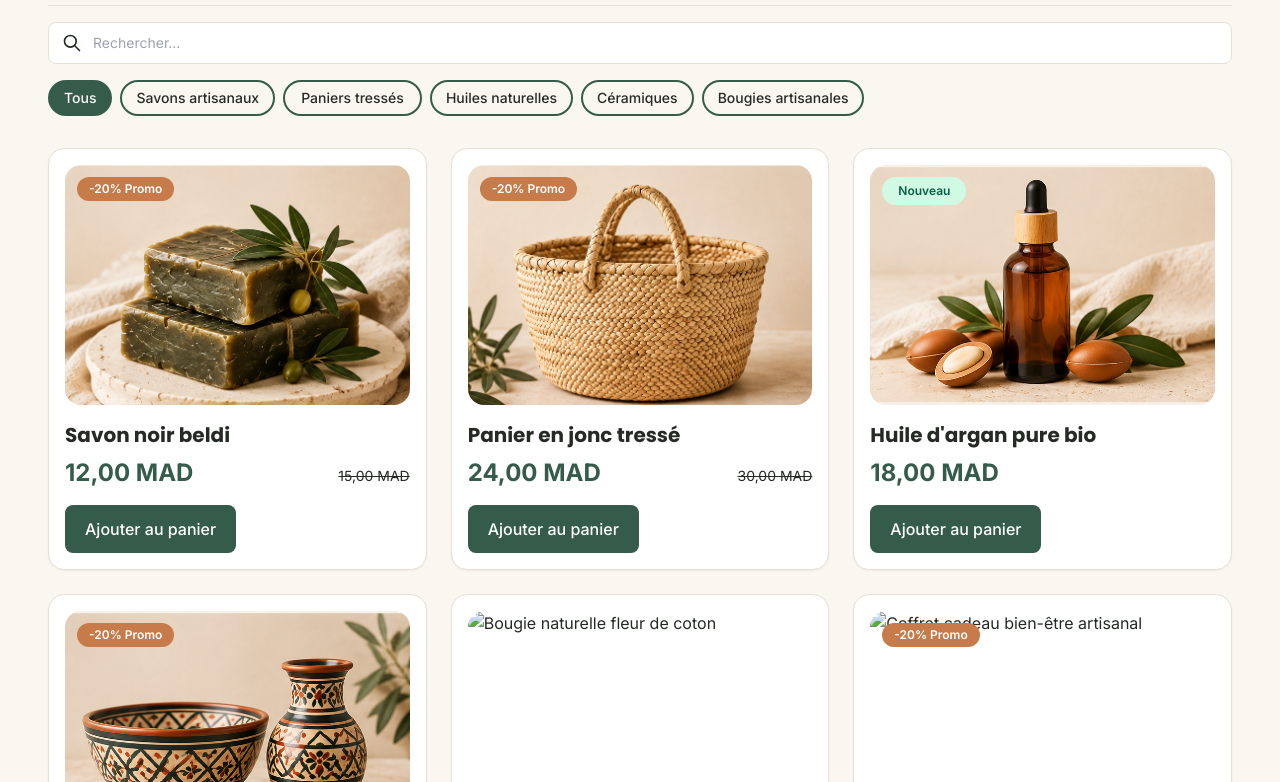
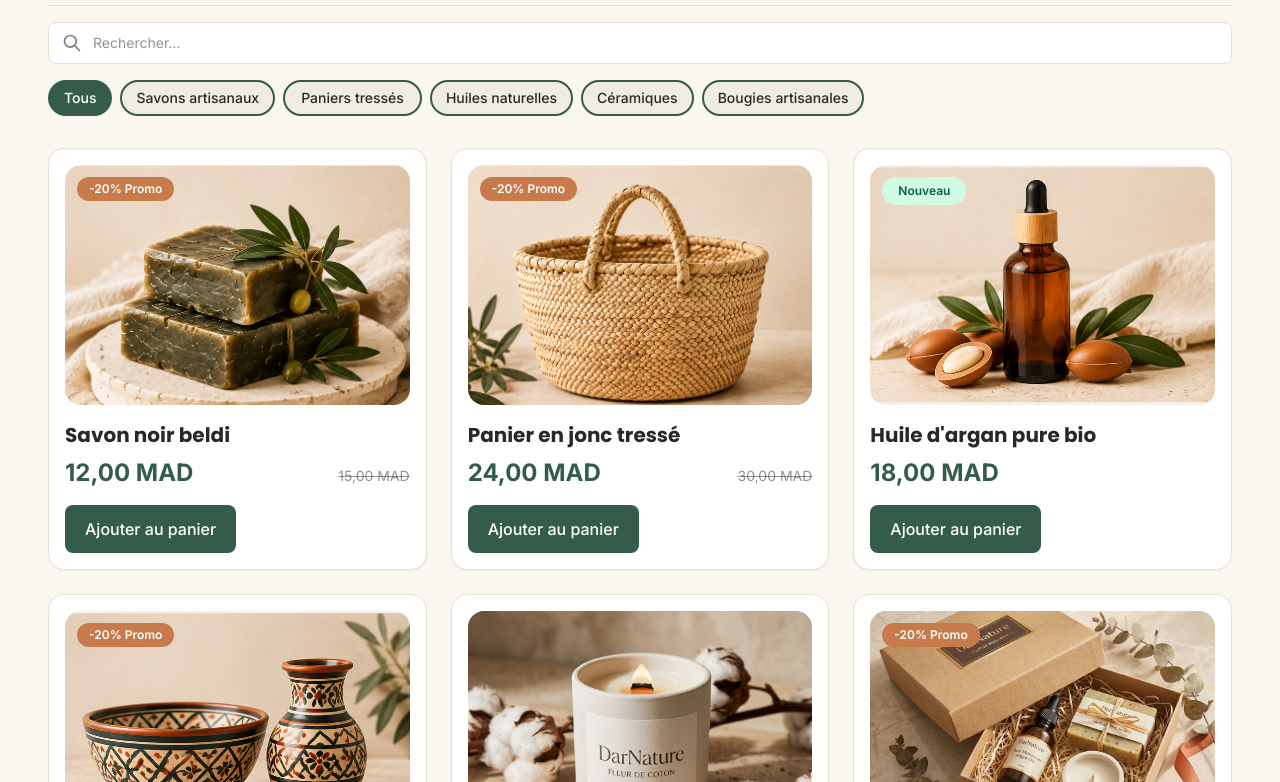
Before and after one commit to essaadicharaf/Brief-2-Plateforme-e-commerce, a website: page catalogue.html in a window 1280 px wide. Shown: the part 189-971 px from the top of the page. Drawn offline with Linux system fonts and the light colour scheme; files whose address does not match are found by name.

Commit message:
fix(config): fix syntax error in tailwind.config.js and rebuild output.css

```diff
--- a/catalogue.html
+++ b/catalogue.html
@@ -198,7 +198,7 @@
                     <article class="bg-white rounded-lg p-md shadow-sm border border-surface flex flex-col justify-between">
                         <div>
                             <div class="relative bg-surface/40 rounded-lg h-56 md:h-60 w-full overflow-hidden flex items-center justify-center">
-                                <img src="images/Bougie fleur de coton.jpg" alt="Bougie naturelle fleur de coton" class="w-full h-full object-cover" />
+                                <img src="images//Bougie-fleur-de coton.jpg" alt="Bougie naturelle fleur de coton" class="w-full h-full object-cover" />
                             </div>
                             <h2 class="font-heading font-bold text-lg md:text-xl text-text mt-4 leading-tight">Bougie fleur de coton</h2>
                             <div class="flex items-baseline justify-between mt-2">
@@ -217,7 +217,7 @@
                     <article class="bg-white rounded-lg p-md shadow-sm border border-surface flex flex-col justify-between">
                         <div>
                             <div class="relative bg-surface/40 rounded-lg h-56 md:h-60 w-full overflow-hidden flex items-center justify-center">
-                                <img src="images/Coffret cadeau bien-être.jpg" alt="Coffret cadeau bien-être artisanal" class="w-full h-full object-cover" />
+                                <img src="images/Coffret-cadeau-bien-être.jpg" alt="Coffret cadeau bien-être artisanal" class="w-full h-full object-cover" />
                                 <span class="absolute top-3 left-3 bg-secondary text-white text-xs font-semibold px-3 py-1 rounded-full shadow-xs">-20% Promo</span>
                             </div>
                             <h2 class="font-heading font-bold text-lg md:text-xl text-text mt-4 leading-tight">Coffret cadeau bien-être</h2>
--- a/tailwind.config.js
+++ b/tailwind.config.js
@@ -1,85 +1,39 @@
 /** @type {import('tailwindcss').Config} */
 module.exports = {
-<<<<<<< HEAD
-    content: ["./*.html"],
-    theme: {
-        screens: {
-            sm: "375px",
-            md: "768px",
-            lg: "1280px",
-        },
-        extend: {
-            colors: {
-                primary: {
-                    DEFAULT: "var(--color-primary)",
-                    hover: "#24372D",
-                },
-                secondary: "var(--color-secondary)",
-                background: "var(--color-background)",
-                surface: "var(--color-surface)",
-                text: "var(--color-text)",
-            },
-            fontFamily: {
-                heading: ["var(--font-heading)", "sans-serif"],
-                body: ["var(--font-body)", "sans-serif"],
-            },
-            fontSize: {
-                small: "var(--font-size-small)",
-                body: "var(--font-size-body)",
-                heading: "var(--font-size-heading)",
-            },
-            spacing: {
-                sm: "var(--spacing-sm)",
-                md: "var(--spacing-md)",
-                lg: "var(--spacing-lg)",
-                xl: "var(--spacing-xl)",
-            },
-            borderRadius: {
-                sm: "var(--radius-sm)",
-                md: "var(--radius-md)",
-                lg: "var(--radius-lg)",
-            },
-        },
-    },
-    plugins: [],
-=======
-  content: ["./*.html"],
+  content: ["./*.html", "./src/**/*.{html,js}"],
   theme: {
     screens: {
-      sm: "375px",
-      md: "768px",
-      lg: "1280px",
+      'sm': '375px',
+      'md': '768px',
+      'lg': '1280px',
     },
     extend: {
       colors: {
         primary: {
-          DEFAULT: "#355C4A",
-          hover: "#24372D",
+          DEFAULT: '#355C4A',
+          hover: '#24372D',
         },
-        secondary: "#C77B4A",
-        ivoire: "#FAF7F0",
-        beige: "#E8E0D2",
-        charbon: "#252A25",
+        secondary: '#C77B4A',
+        background: '#FAF7F0',
+        surface: '#E8E0D2',
+        text: '#252A25',
       },
-      // خاصهم يدخلو هنا داخل extend باش ما تمسحش 4, 6, 8, 56 الافتراضيين
       spacing: {
-        sm: "8px",
-        md: "16px",
-        lg: "24px",
-        xl: "32px",
+        sm: '8px',
+        md: '16px',
+        lg: '24px',
+        xl: '32px',
       },
       borderRadius: {
-        sm: "4px",
-        md: "8px",
-        lg: "16px",
-        full: "9999px",
+        sm: '4px',
+        md: '8px',
+        lg: '16px',
       },
       fontFamily: {
-        heading: ["Poppins", "sans-serif"],
-        body: ["Inter", "sans-serif"],
+        heading: ['Poppins', 'sans-serif'],
+        body: ['Inter', 'sans-serif'],
       },
     },
   },
   plugins: [],
->>>>>>> feature/panier/right-section-styling
 };
--- a/test.js
+++ /dev/null
@@ -1,18 +0,0 @@
-/**
- * Auto-generated code below aims at helping you parse
- * the standard input according to the problem statement.
- **/
-
-const n = parseInt(readline());
-const pi =3.14159265358979323846264338327950288419716939937510;
-// for(let i=0;i<pi.length;i++){
-//  if(n == pi[i]){
-//     console.log(i);
-//     break;
-//  }else{
-//     continue;
-//  }
-// }
-console.log(pi.length)
-// Write an answer using console.log()
-// To debug: console.error('Debug messages...');
```
Also changed, not shown: dist/output.css.
